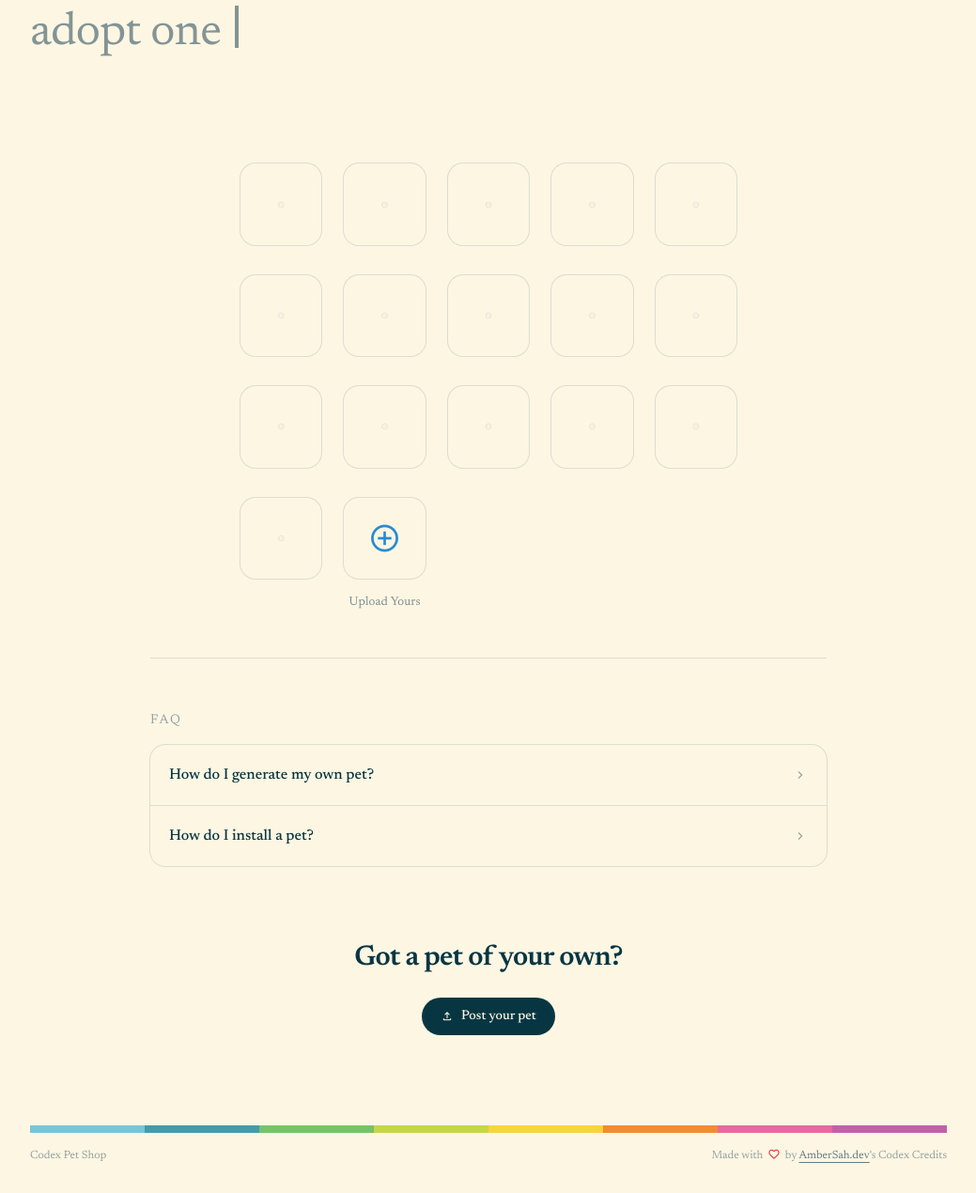
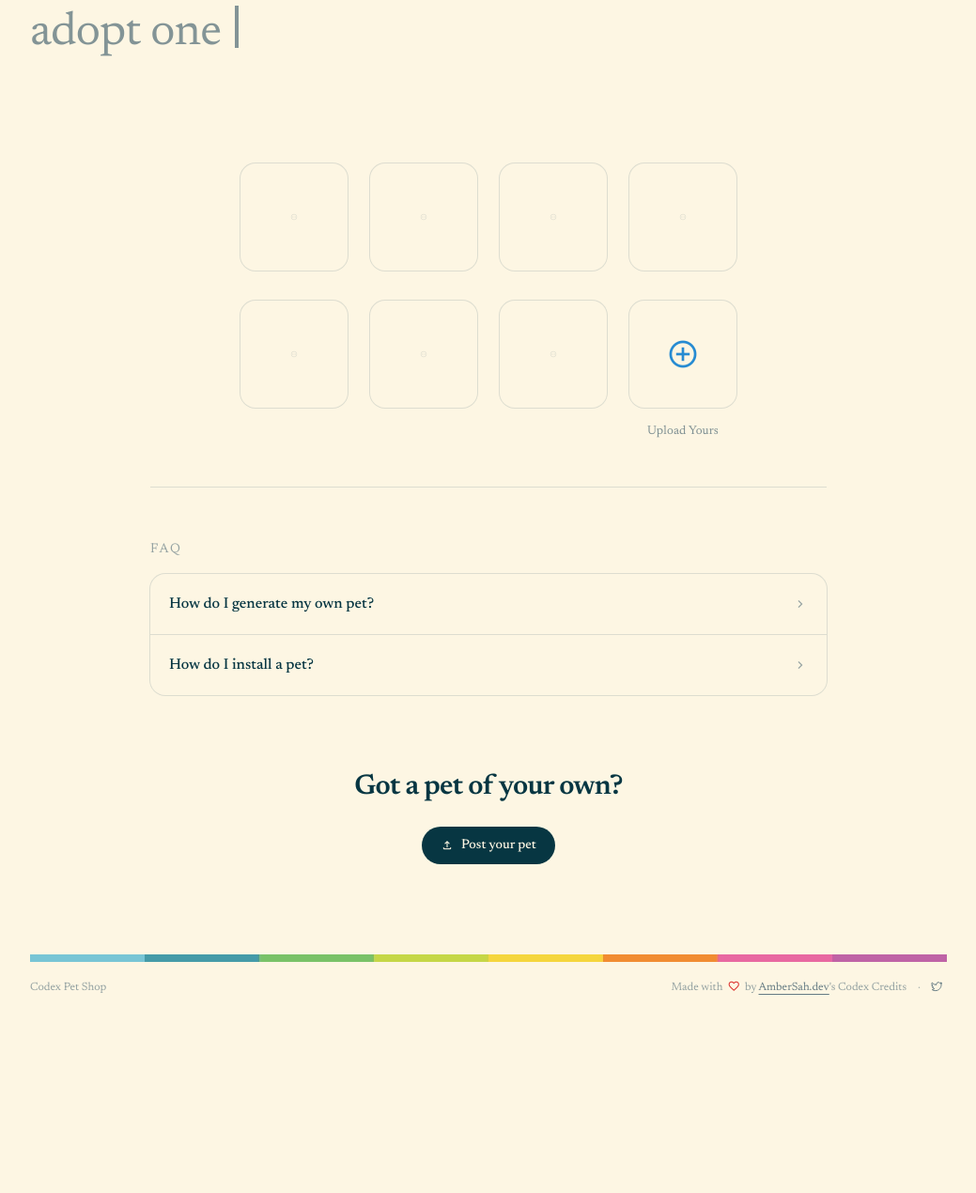
Before and after one commit to AmberSahdev/CodexPetShop, a Flask app: page / in a window 1280 px wide. Shown: the part 420-1690 px from the top of the page at 94% size, without its empty margins (120-1159 px from the left). After the commit the page ends 1479 px from the top, so only its background shows below. Run offline with Flask 3, Linux system fonts and the light colour scheme; some libraries are stand-ins or nearby versions.

Commit message:
almost there, but need to update storage code

```diff
--- a/config.py
+++ b/config.py
@@ -16,7 +16,7 @@
 # Hand-picked names for the top row of the home grid. Missing pets are skipped.
 FEATURED_PETS = ["ruckus"]
 
-GRID_TOTAL = 10
+GRID_TOTAL = 8
 GRID_FEATURED_SLOTS = 4
 
 IP_HASH_SALT = os.environ.get("CPS_IP_SALT", "dev-salt-change-me")
--- a/templates/base.html
+++ b/templates/base.html
@@ -90,12 +90,22 @@
          class="h-2 w-full object-cover"
          aria-hidden="true" />
   </div>
-  <footer class="mx-auto max-w-5xl px-6 pt-4 pb-8 text-xs text-base1 flex items-center justify-between">
+  <footer class="mx-auto max-w-5xl px-6 pt-4 pb-8 text-xs text-base1 flex items-center justify-between gap-4">
     <span class="hidden md:inline">Codex Pet Shop</span>
-    <span>
+    <span class="flex min-w-0 w-full items-center md:w-auto md:flex-none">
+      <span class="min-w-0">
       Made with
       <span class="material-symbols-outlined text-[14px] text-sol-red mx-0.5">favorite</span>
       by <a href="https://ambersah.dev" target="_blank" rel="noopener" class="text-base00 underline underline-offset-4 hover:text-sol-red">AmberSah.dev</a>'s Codex Credits
+      </span>
+      <span class="ml-auto inline-flex items-center self-center md:ml-1.5">
+        <span class="mx-1.5 text-base1/80">·</span>
+        <a href="https://x.com/AmberSahdev" target="_blank" rel="noopener" class="relative -top-px inline-flex items-center justify-center rounded-full p-1 text-base00 transition hover:bg-base2 hover:text-sol-red" aria-label="AmberSahdev on X">
+        <svg viewBox="0 0 24 24" aria-hidden="true" class="h-3.5 w-3.5 fill-none stroke-current stroke-[1.7]">
+          <path d="M21 6.5a7.7 7.7 0 0 1-2.2.6 3.8 3.8 0 0 0 1.7-2.1 7.8 7.8 0 0 1-2.4.9 3.8 3.8 0 0 0-6.5 3.4 10.8 10.8 0 0 1-7.8-4 3.8 3.8 0 0 0 1.2 5 3.7 3.7 0 0 1-1.7-.5v.1a3.8 3.8 0 0 0 3 3.7 3.8 3.8 0 0 1-1.7.1 3.8 3.8 0 0 0 3.5 2.6A7.7 7.7 0 0 1 4 18.2a10.8 10.8 0 0 0 5.8 1.7c7 0 10.8-5.8 10.8-10.8v-.5A7.9 7.9 0 0 0 21 6.5Z" stroke-linecap="round" stroke-linejoin="round" />
+        </svg>
+        </a>
+      </span>
     </span>
   </footer>
   {% block scripts %}{% endblock %}
--- a/templates/index.html
+++ b/templates/index.html
@@ -1,7 +1,7 @@
 {% extends "base.html" %}
 {% block content %}
 <section class="mx-auto flex max-w-5xl justify-center px-6 pt-12 pb-28 md:block">
-  <h1 id="hero-typing" class="w-full max-w-[22rem] text-left text-[2.35rem] leading-[1.08] text-base02 md:max-w-5xl md:text-[3.1rem]">
+  <h1 id="hero-typing" class="w-full max-w-[22rem] text-left text-[2.5rem] leading-[1.08] text-base02 md:max-w-5xl md:text-[3.1rem]">
     <span class="block">
       <span data-text="I burned all my"></span>
     </span>
@@ -22,10 +22,9 @@
 </section>
 
 <section class="mx-auto max-w-xl px-6">
-  <div class="grid grid-cols-4 gap-x-3 gap-y-6 sm:grid-cols-3 sm:gap-x-6 sm:gap-y-8 lg:grid-cols-5">
-    {% set mobile_visible_pets = pets[:7] %}
-    {% set desktop_extra_pets = pets[7:9] %}
-    {% for pet in mobile_visible_pets %}
+  <div class="grid grid-cols-4 gap-x-3 gap-y-6 sm:gap-x-6 sm:gap-y-8">
+    {% set visible_pets = pets[:7] %}
+    {% for pet in visible_pets %}
       <a href="/{{ pet.id }}" class="group block" title="{{ pet.display_name }}">
         <div class="card">
           {% if pet.screenshot_filename %}
@@ -43,33 +42,8 @@
         </div>
       </a>
     {% endfor %}
-    {% for _ in range(7 - mobile_visible_pets|length) %}
+    {% for _ in range(7 - visible_pets|length) %}
       <div class="block">
-        <div class="card flex items-center justify-center text-base1/70 select-none">
-          <span class="material-symbols-outlined text-base1/30 text-[8px]">pending</span>
-        </div>
-      </div>
-    {% endfor %}
-    {% for pet in desktop_extra_pets %}
-      <a href="/{{ pet.id }}" class="group hidden sm:block" title="{{ pet.display_name }}">
-        <div class="card">
-          {% if pet.screenshot_filename %}
-            <img src="/screenshots/{{ pet.id }}" alt="{{ pet.display_name }}"
-                 loading="lazy"
-                 class="absolute inset-0 h-full w-full object-cover transition group-hover:scale-[1.04]" />
-          {% else %}
-            <img src="/sprites/{{ pet.id }}.webp" alt="{{ pet.display_name }}"
-                 loading="lazy"
-                 class="absolute inset-0 h-full w-full object-contain p-8 [image-rendering:pixelated] transition group-hover:scale-[1.04]" />
-          {% endif %}
-        </div>
-        <div class="pt-3 text-center">
-          <span class="text-[13px] tracking-[0.01em] text-base00/85">{{ pet.display_name }}</span>
-        </div>
-      </a>
-    {% endfor %}
-    {% for _ in range(9 - (mobile_visible_pets|length + desktop_extra_pets|length)) %}
-      <div class="hidden sm:block">
         <div class="card flex items-center justify-center text-base1/70 select-none">
           <span class="material-symbols-outlined text-base1/30 text-[8px]">pending</span>
         </div>
```
